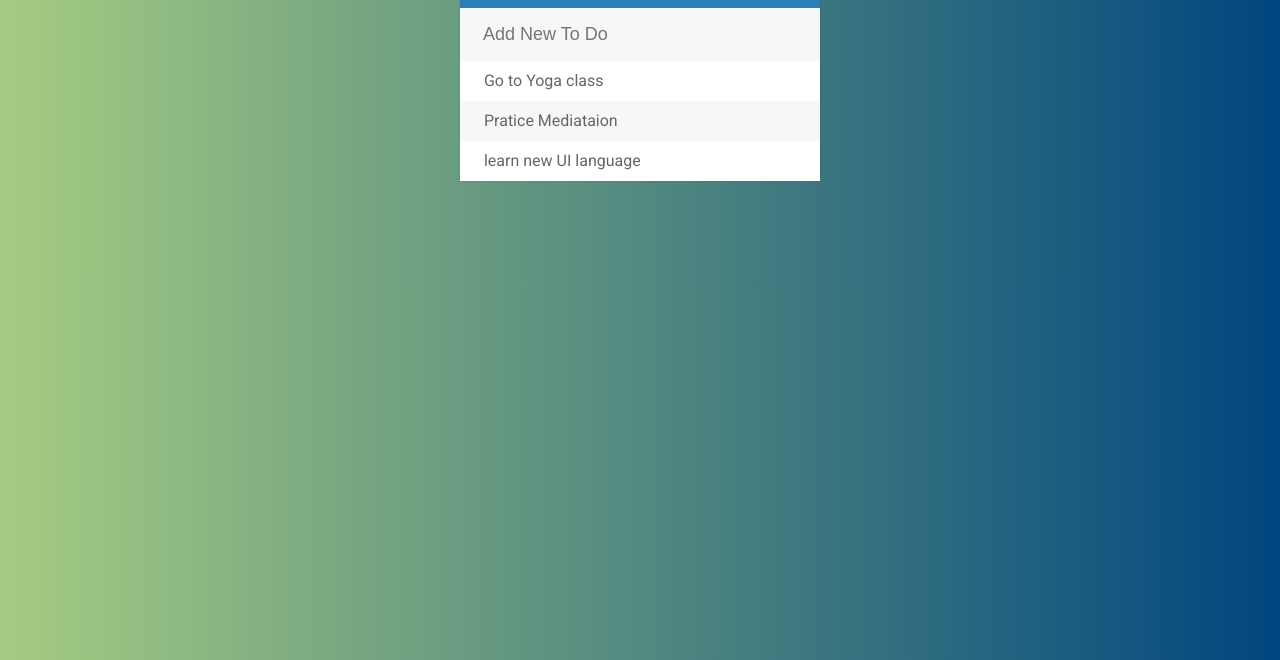
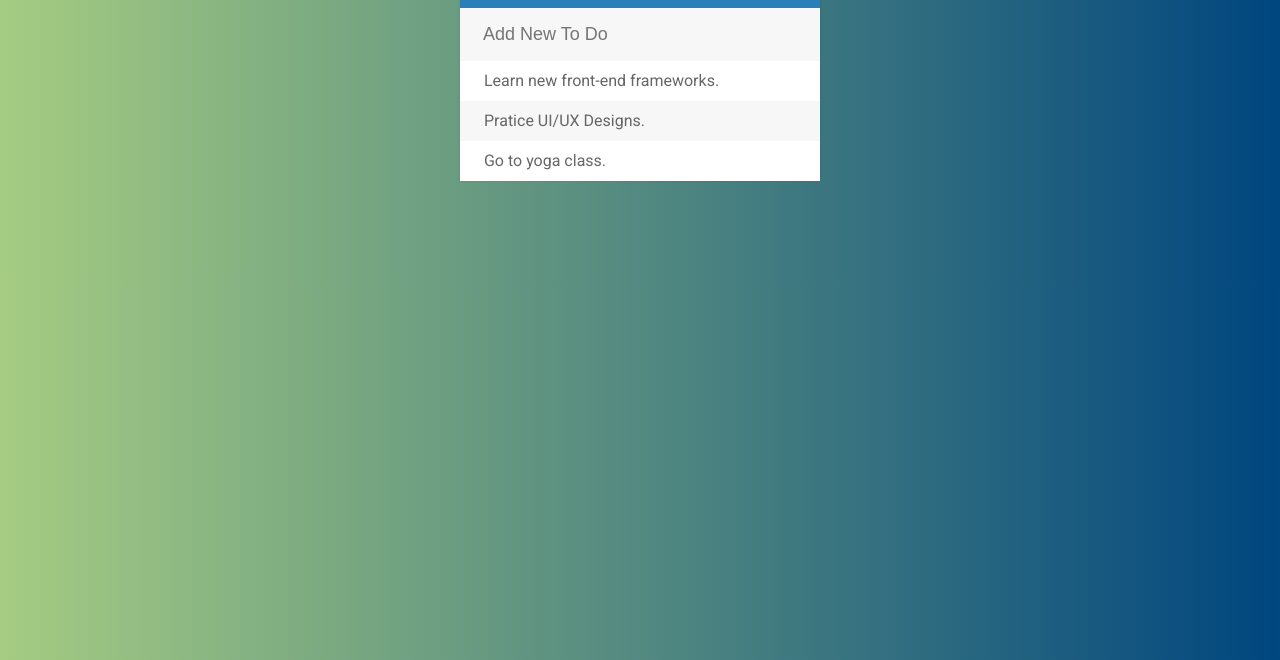
Before and after one commit to anmistry/Task-List, a plain HTML site: page index.html in a window 1280 px wide. Shown: the part 140-800 px from the top of the page. Drawn offline with nearby package versions, Linux system fonts and the light colour scheme.

Commit message:
Update index.html

```diff
--- a/index.html
+++ b/index.html
@@ -16,9 +16,9 @@
     <h1>TO-DO LIST <i class="fas fa-plus"></i></h1>
     <input type="text" placeholder="Add New To Do">
     <ul>
-        <li><span><i class="far fa-trash-alt"></i></span> Go to Yoga class</li>
-        <li><span><i class="far fa-trash-alt"></i></span> Pratice Mediataion</li>
-        <li><span><i class="far fa-trash-alt"></i></span> learn new UI language</li>
+        <li><span><i class="far fa-trash-alt"></i></span> Learn new front-end frameworks.</li>
+        <li><span><i class="far fa-trash-alt"></i></span> Pratice UI/UX Designs.</li>
+        <li><span><i class="far fa-trash-alt"></i></span> Go to yoga class.</li>
     </ul>
 </div>
 
```
